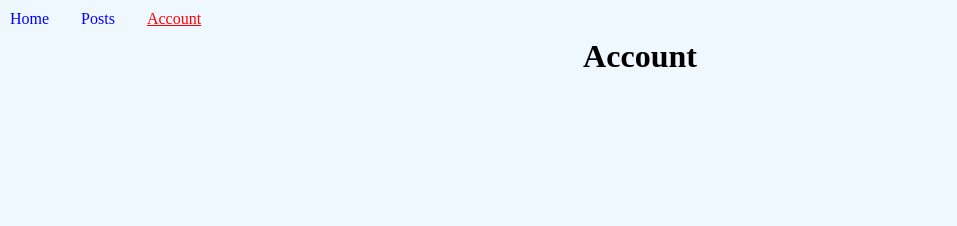
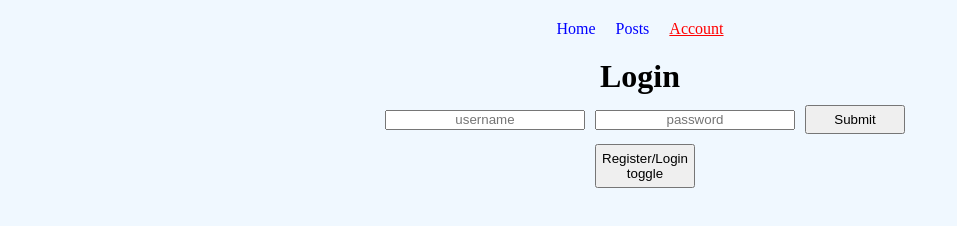
Before and after one commit to Kevsm50/Stranger-Things, a React app: page /login in a window 1280 px wide. Shown: the whole page, without its empty margins (0-957 px from the left). Built offline with nearby package versions, Linux system fonts and the light colour scheme.

Commit message:
add api fetches for account.js login

```diff
--- a/src/components/Account.js
+++ b/src/components/Account.js
@@ -1,7 +1,68 @@
-import React from "react";
+import React, {useState} from "react";
+import { loginUser, registerUser } from "../utils/api";
 
-const Account = () => {
-    return <h1>Account</h1>
+const Account = ({user, setUser, token, setToken}) => {
+    const [username, setUsername] = useState('');
+    const [password, setPassword] = useState('');
+    const [isRegistering, setIsRegistering] = useState(false);
+
+    const handleSubmit = async (e) => {
+        e.preventDefault();
+        if(isRegistering){
+            const registration = await registerUser(username, password)
+            setUser(username);
+            setToken(registration.data.token);
+        } else{
+            const login = await loginUser(username, password)
+            console.log(login)
+            setUser(username);
+            setToken(login.data.token)
+        }
+    }
+
+    const toggleRegistration = () => {
+        console.log(isRegistering)
+        setIsRegistering(!isRegistering)
+    }
+
+    const handleLogout = () => {
+        setUser(false);
+        setToken('');
+    }
+
+    return <>
+    {
+        (user && token)
+        ? <>
+            <h1>User Profile</h1>
+            <p>{user} logged in</p>
+            <button onClick={handleLogout}>Logout</button>
+        </>
+        : <>
+            <h1>{isRegistering ? "Registering" : "Login"}</h1>
+            <form onSubmit={handleSubmit} className="form">
+                <input
+                    onChange={(event) => setUsername(event.target.value)}
+                    required
+                    name="username"
+                    type="text"
+                    placeholder="username"
+                    value={username}>
+                </input>
+                <input
+                    onChange={(event) => setPassword(event.target.value)}
+                    required
+                    name="password"
+                    type="password"
+                    placeholder="password"
+                    value={password}
+                ></input>
+                <button type="submit">Submit</button>
+            </form>
+            <button onClick={toggleRegistration}>Register/Login toggle</button>
+        </>
+    }
+    </>
 }
 
 export default Account
--- a/src/components/Home.js
+++ b/src/components/Home.js
@@ -1,7 +1,7 @@
 import React from "react";
 
 const Home = () => {
-    return <h1>Home</h1>
+    return <h1>Welcome to Stranger's Things</h1>
 }
 
 export default Home
--- a/src/components/Posts.js
+++ b/src/components/Posts.js
@@ -1,5 +1,5 @@
 import React, { useEffect, useState } from "react";
-import { apiCall, fetchPosts } from "../utils/api";
+import { fetchPosts } from "../utils/api";
 
 const Posts = ({posts, setPosts}) => {
     const [search, setSearch] = useState('');
--- a/src/components/app.js
+++ b/src/components/app.js
@@ -12,8 +12,6 @@ const App = () => {
     const [newComments, setNewComments] = useState(false);
     const [newPost, setNewPost] = useState(false);
     const [user, setUser] = useState(false);
-    const [username, setUsername] = useState('');
-    const [password, setPassword] = useState('');
     const [token, setToken] = useState('');
 
     return <main>
@@ -38,7 +36,9 @@ const App = () => {
             <Posts posts={posts} setPosts={setPosts} />
         </Route>
         <Route path="/login">
-            <Account/>
+            <Account
+            user={user} setUser={setUser}
+            token={token} setToken={setToken}/>
         </Route>
     </main>
 }
--- a/src/style.css
+++ b/src/style.css
@@ -11,6 +11,7 @@ body{
 main{
     display: flex;
     flex-direction: column;
+    align-items: center;
 }
 
 nav{
@@ -20,7 +21,7 @@ nav{
 
 .navlink{
     text-decoration: none;
-    margin-right: 2rem;
+    margin: 10px;
     color: blue;
 }
 
@@ -31,13 +32,28 @@ nav{
 
 input{
     margin-left: 10px;
+    margin-bottom: 10px;
     text-align: center;
     width: 200px;
     height: 20px;
 }
 
+button{
+    width: 100px;
+    padding: 5px;
+    margin-left: 10px;
+    margin-bottom: 10px;
+    align-items: center;
+}
+
 .postInfo{
     background-color: rgb(196, 196, 244);
+}
+
+.form{
+    display: flex;
+    justify-content: center;
+    align-items: center;
 }
 
 ul{
@@ -51,6 +67,12 @@ li{
 }
 
 h1{
+    margin-bottom: 10px;
     justify-content: center;
     text-align: center;
 }
+
+p{
+    margin-bottom: 10px;
+    text-align: center;
+}
--- a/src/utils/api.js
+++ b/src/utils/api.js
@@ -1,5 +1,3 @@
-import { async } from "q";
-
 export const BASE_URL = 'https://strangers-things.herokuapp.com/api/2204-FTB-MT-WEB-PT'
 
 export const apiCall = async (url, method='GET', token, body) => {
@@ -30,19 +28,28 @@ export const apiCall = async (url, method='GET', token, body) => {
     }
 }
 
-
 export const fetchPosts = async () => {
     const data = await apiCall('/posts')
+    //console.log(data)
     if(!data || !data.data){
         return []
     }
     return data.data.posts || []
 }
 
-export const loginUser = async() => {
+export const loginUser = async(username, password) => {
+    const login = await apiCall('/users/login', "POST", null, {
+        user: {username, password}
+    })
+    console.log(login)
+    return login
 
 }
 
-export const registerUser = async() => {
-
+export const registerUser = async(username, password) => {
+    const registration = await apiCall('/users/register', "POST", null, {
+        user: {username, password}
+    })
+    console.log(registration)
+    return registration
 }
```
Also changed, not shown: 2 other files.
